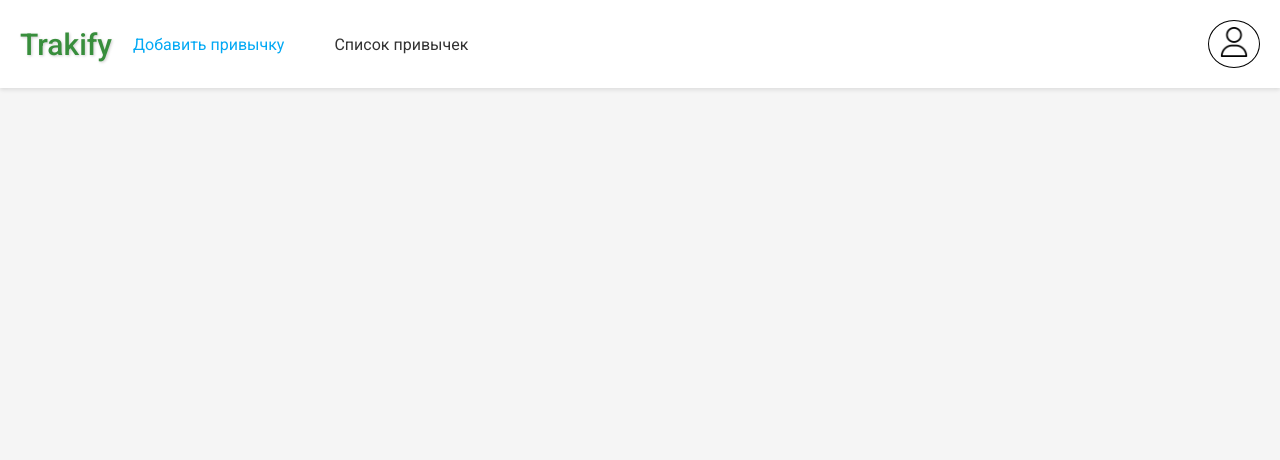
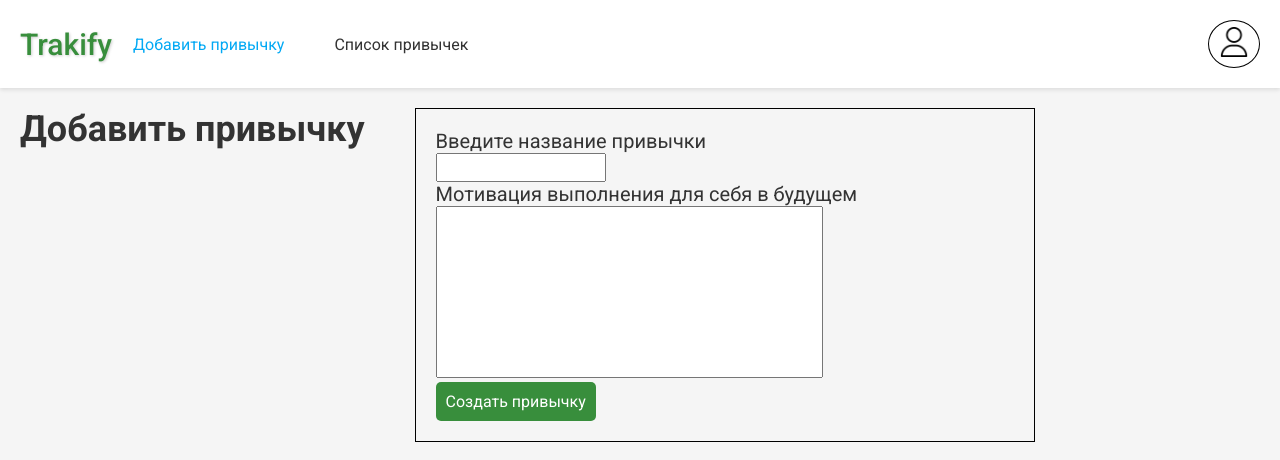
Before and after one commit to 2Revol2/Trakify, a React (Vite) app: page /add-habbit in a window 1280 px wide. Shown: the top 460 px of the page. Built offline with nearby package versions, Linux system fonts and the light colour scheme.

Commit message:
feat: add form to create new habit

```diff
--- a/db.json
+++ b/db.json
@@ -1,10 +1,16 @@
 {
   "users": [
     {
-      "id": 1,
+      "id": "1",
       "nickname": "test",
       "email": "test@test.com",
       "password": "password123"
+    },
+    {
+      "id": "1666",
+      "nickname": "zxcasd",
+      "email": "asdqweu@gmail.com",
+      "password": "asdasd"
     }
   ]
 }
--- /dev/null
+++ b/src/components/Shared/ActionBtn/ActionBtn.module.scss
@@ -0,0 +1,15 @@
+@use '../../../styles/variables.scss';
+.button {
+  display:block;
+  padding: 0.625rem;
+  background-color: variables.$primary-color;
+  border: none;
+  border-radius: 0.3125rem;
+  font-size: 1rem;
+  color: #fff;
+  cursor: pointer;
+  transition: all 0.3s ease;
+  &:hover {
+    background-color: variables.$primary-hover;
+  }
+}
--- /dev/null
+++ b/src/components/Shared/ActionBtn/ActionBtn.tsx
@@ -0,0 +1,11 @@
+import { ReactNode } from "react"
+import style from "./ActionBtn.module.scss"
+type Props = {
+    children: ReactNode
+}
+
+export const ActionBtn = ({children}:Props) => {
+  return (
+    <button className={style.button}>{children}</button>
+  )
+}
--- a/src/components/pages/AddHabit/AddHabit.module.scss
+++ b/src/components/pages/AddHabit/AddHabit.module.scss
@@ -0,0 +1,31 @@
+@use '../../../styles/variables.scss';
+.wrapper {
+    display: flex;
+    margin: 1.25rem;
+    gap: 3.125rem;
+}
+.habbitWrapper {
+    border: .0625rem solid #000;
+    padding: 1.25rem;
+    width: 50%;
+}
+.addButton {
+    display: block;
+
+}
+form {
+    p {
+        color: variables.$text-color;
+        font-size: 1.25rem;
+    }
+    textarea, input{
+        resize: none;
+        outline: none;
+    }
+    textarea {
+        padding: .625rem;
+    }
+    input {
+        padding: .3125rem .4375rem;
+    }
+}
--- a/src/components/pages/AddHabit/AddHabit.tsx
+++ b/src/components/pages/AddHabit/AddHabit.tsx
@@ -1,8 +1,38 @@
-import style from "./AddHabit.module.scss"
+import { HText } from "../../Shared/HText/HText";
+import style from "./AddHabit.module.scss";
+import { ActionBtn } from "../../Shared/ActionBtn/ActionBtn";
 export const AddHabit = () => {
+  function submitHandler(e: React.FormEvent) {
+    e.preventDefault();
+    const form = e.target as HTMLFormElement;
+    const habitName = (form.elements[0] as HTMLInputElement).value;
+    const habitMotivation = (form.elements[1] as HTMLInputElement).value;
+    console.log(form.elements);
+
+    const currentHabits = JSON.parse(localStorage.getItem("habits") || "[]");
+
+    const updatedHabits = [
+      ...currentHabits,
+      { name: habitName, motivation: habitMotivation },
+    ];
+    localStorage.setItem("habits", JSON.stringify(updatedHabits));
+    form.reset();
+  }
+
   return (
-    <div>
-
+    <div className={style.wrapper}>
+      <div>
+        <HText>Добавить привычку</HText>
+      </div>
+      <div className={style.habbitWrapper}>
+        <form onSubmit={(event) => submitHandler(event)}>
+          <p>Введите название привычки</p>
+          <input type="text" />
+          <p>Мотивация выполнения для себя в будущем</p>
+          <textarea cols={50} rows={10} />
+          <ActionBtn>Создать привычку</ActionBtn>
+        </form>
+      </div>
     </div>
-  )
-}
+  );
+};
--- a/src/components/pages/Sign In/Login/Login.module.scss
+++ b/src/components/pages/Sign In/Login/Login.module.scss
@@ -19,20 +19,6 @@
       border: 1px solid variables.$primary-color;
     }
   }
-  button {
-    display: inline-block;
-    padding: 0.625rem;
-    background-color: variables.$primary-color;
-    border: none;
-    border-radius: 0.3125rem;
-    font-size: 1rem;
-    color: #fff;
-    cursor: pointer;
-    transition: all 0.3s ease;
-    &:hover {
-      background-color: variables.$primary-hover;
-    }
-  }
 }
 .link {
   font-size: .75rem;
--- a/src/components/pages/Sign In/Login/Login.tsx
+++ b/src/components/pages/Sign In/Login/Login.tsx
@@ -3,6 +3,7 @@ import { SubmitHandler, useForm } from "react-hook-form";
 import { Link } from "react-router";
 import { USER_INFO } from "../../../Shared/Consts";
 import { HText } from "../../../Shared/HText/HText";
+import { ActionBtn } from "../../../Shared/ActionBtn/ActionBtn";
 type loginForm = {
   email: string;
   password: string;
@@ -59,7 +60,7 @@ export const Login = () => {
           <Link className={style.link} to="/registration">
             Создать аккаунт
           </Link>
-          <button type="submit">Ввойти</button>
+          <ActionBtn>Ввойти</ActionBtn>
         </form>
       </div>
     </div>
--- a/src/components/pages/Sign In/Registration/Registration.module.scss
+++ b/src/components/pages/Sign In/Registration/Registration.module.scss
@@ -19,20 +19,6 @@
       border: 1px solid variables.$primary-color;
     }
   }
-  button {
-    display: inline-block;
-    padding: 0.625rem;
-    background-color: variables.$primary-color;
-    border: none;
-    border-radius: 0.3125rem;
-    font-size: 1rem;
-    color: #fff;
-    cursor: pointer;
-    transition: all 0.3s ease;
-    &:hover {
-      background-color: variables.$primary-hover;
-    }
-  }
 }
 .warning {
   color: red;
--- a/src/components/pages/Sign In/Registration/Registration.tsx
+++ b/src/components/pages/Sign In/Registration/Registration.tsx
@@ -2,6 +2,8 @@ import { HText } from "../../../Shared/HText/HText";
 import { SubmitHandler, useForm } from "react-hook-form";
 import style from "./Registration.module.scss";
 import { USER_INFO } from "../../../Shared/Consts";
+import { ActionBtn } from "../../../Shared/ActionBtn/ActionBtn";
+
 type loginForm = {
   nickname: string;
   email: string;
@@ -65,7 +67,7 @@ export const Registration = () => {
             min: 5,
           })}
         />
-        <button type="submit">Создать аккаунт</button>
+        <ActionBtn>Создать аккаунт</ActionBtn>
       </form>
     </div>
   );
```
